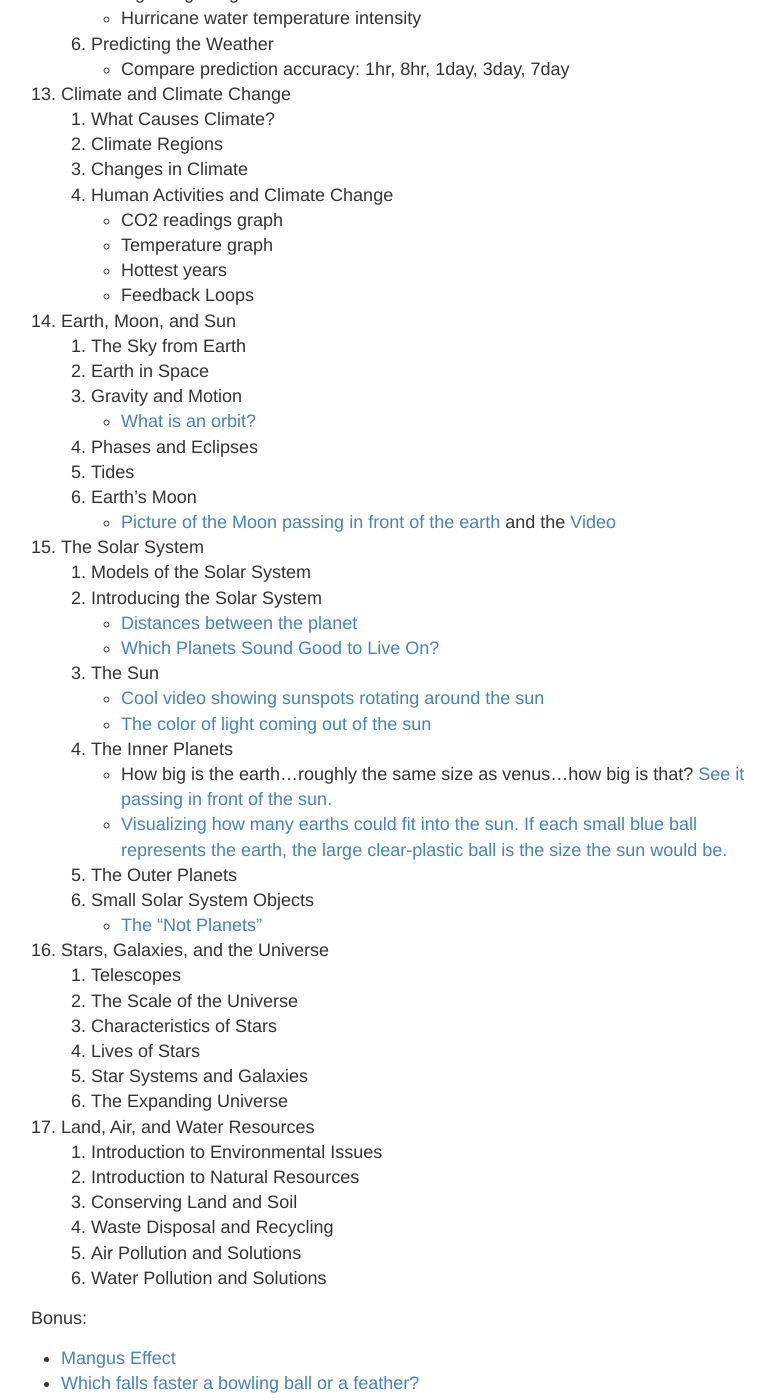
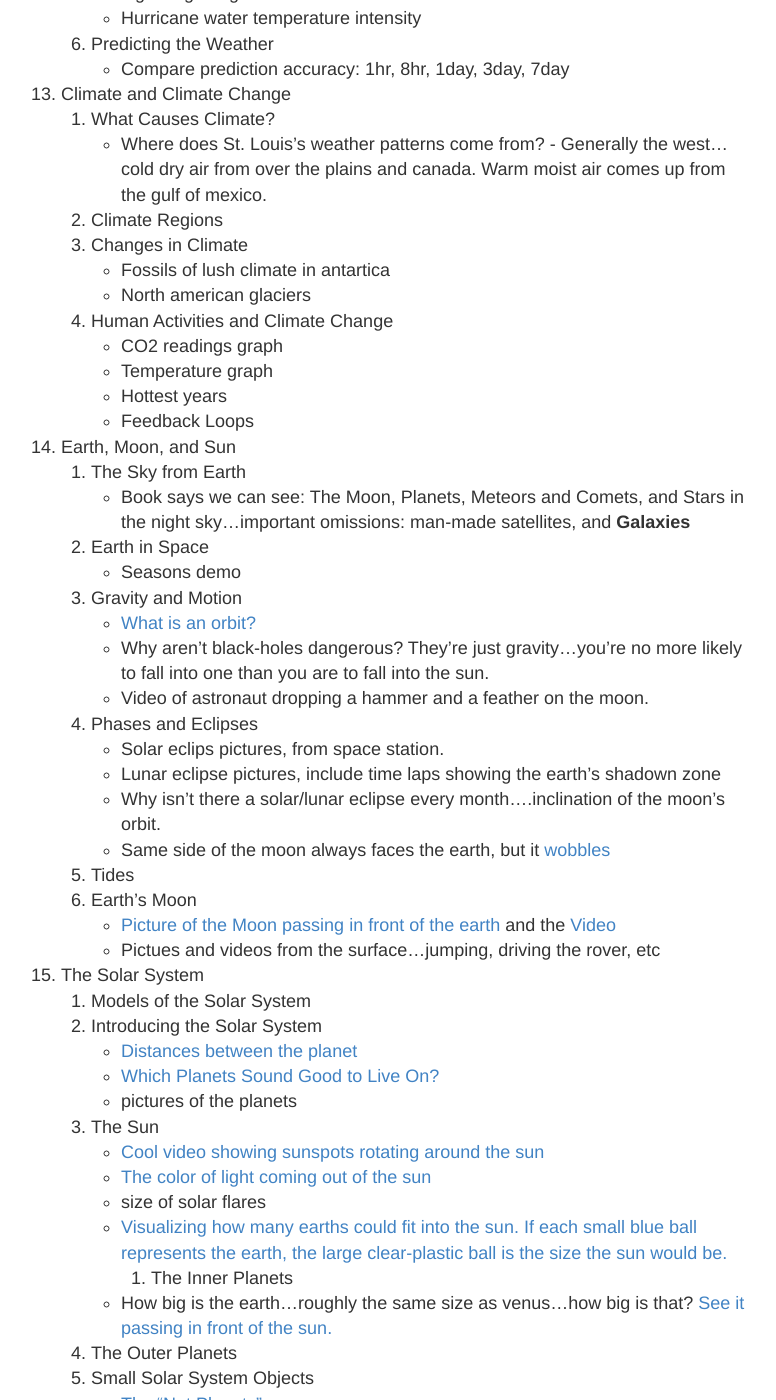
Before and after one commit to ctkstl/earth_science, a Jekyll site: the page built from resources.md, in a window 1280 px wide and 1400 px high, scrolled down 5598 px. Shown: the whole window, without its empty margins (249-1025 px from the left). Built offline with Jekyll 4.4.1, drawn with Linux system fonts in a browser that asks for light colours; Markdown is read by kramdown in place of the engine named in the settings.

Commit message:
Update resources.md

```diff
--- a/resources.md
+++ b/resources.md
@@ -168,8 +168,11 @@ permalink: /resources/
         *   Compare prediction accuracy: 1hr, 8hr, 1day, 3day, 7day
 13. Climate and Climate Change
     1.  What Causes Climate?
+        *   Where does St. Louis's weather patterns come from? - Generally the west...cold dry air from over the plains and canada. Warm moist air comes up from the gulf of mexico.
     2.  Climate Regions
     3.  Changes in Climate
+        *   Fossils of lush climate in antartica
+        *   North american glaciers
     4.  Human Activities and Climate Change
         *   CO2 readings graph
         *   Temperature graph
@@ -177,24 +180,35 @@ permalink: /resources/
         *   Feedback Loops
 14. Earth, Moon, and Sun
     1.  The Sky from Earth
+        *   Book says we can see: The Moon, Planets, Meteors and Comets, and Stars in the night sky...important omissions: man-made satellites, and **Galaxies**
     2.  Earth in Space
+        *   Seasons demo
     3.  Gravity and Motion
         *   [What is an orbit?](https://ctkstl.github.io/earth_science/pages/What-is-an-Orbit.html)
+        *   Why aren't black-holes dangerous? They're just gravity...you're no more likely to fall into one than you are to fall into the sun.
+        *   Video of astronaut dropping a hammer and a feather on the moon.
     4.  Phases and Eclipses
+        *   Solar eclips pictures, from space station.
+        *   Lunar eclipse pictures, include time laps showing the earth's shadown zone
+        *   Why isn't there a solar/lunar eclipse every month....inclination of the moon's orbit.
+        *   Same side of the moon always faces the earth, but it [wobbles](https://en.wikipedia.org/wiki/Orbit_of_the_Moon#/media/File:Lunar_libration_with_phase2.gif)
     5.  Tides
     6.  Earth’s Moon
         *   [Picture of the Moon passing in front of the earth](http://apod.nasa.gov/apod/ap150807.html) and the [Video](https://www.youtube.com/watch?v=DMdhQsHbWTs)
+        *   Pictues and videos from the surface...jumping, driving the rover, etc
 15. The Solar System
     1.  Models of the Solar System
     2.  Introducing the Solar System
         *    [Distances between the planet](https://ctkstl.github.io/earth_science/pages/Relative-Planet-distances.html)
         *    [Which Planets Sound Good to Live On?](https://ctkstl.github.io/earth_science/pages/Planets-To-Live-On.html)
+        *    pictures of the planets
     3.  The Sun
         *    [Cool video showing sunspots rotating around the sun](http://apod.nasa.gov/apod/ap150629.html)
         *    [The color of light coming out of the sun](http://apod.nasa.gov/apod/ap150628.html)
-    4.  The Inner Planets
+        *    size of solar flares
+        *    [Visualizing how many earths could fit into the sun. If each small blue ball represents the earth, the large clear-plastic ball is the size the sun would be.](http://i.imgur.com/U5tdA1e.jpg)
+        4.  The Inner Planets
         *    How big is the earth...roughly the same size as venus...how big is that? [See it passing in front of the sun.](http://www.nasa.gov/feature/goddard/scientists-study-venus-atmosphere-through-transit)
-        *    [Visualizing how many earths could fit into the sun. If each small blue ball represents the earth, the large clear-plastic ball is the size the sun would be.](http://i.imgur.com/U5tdA1e.jpg)
     5.  The Outer Planets
     6.  Small Solar System Objects
         *    [The "Not Planets"](http://www.planetary.org/blogs/emily-lakdawalla/2015/07141338-the-not-planets.html)
```
